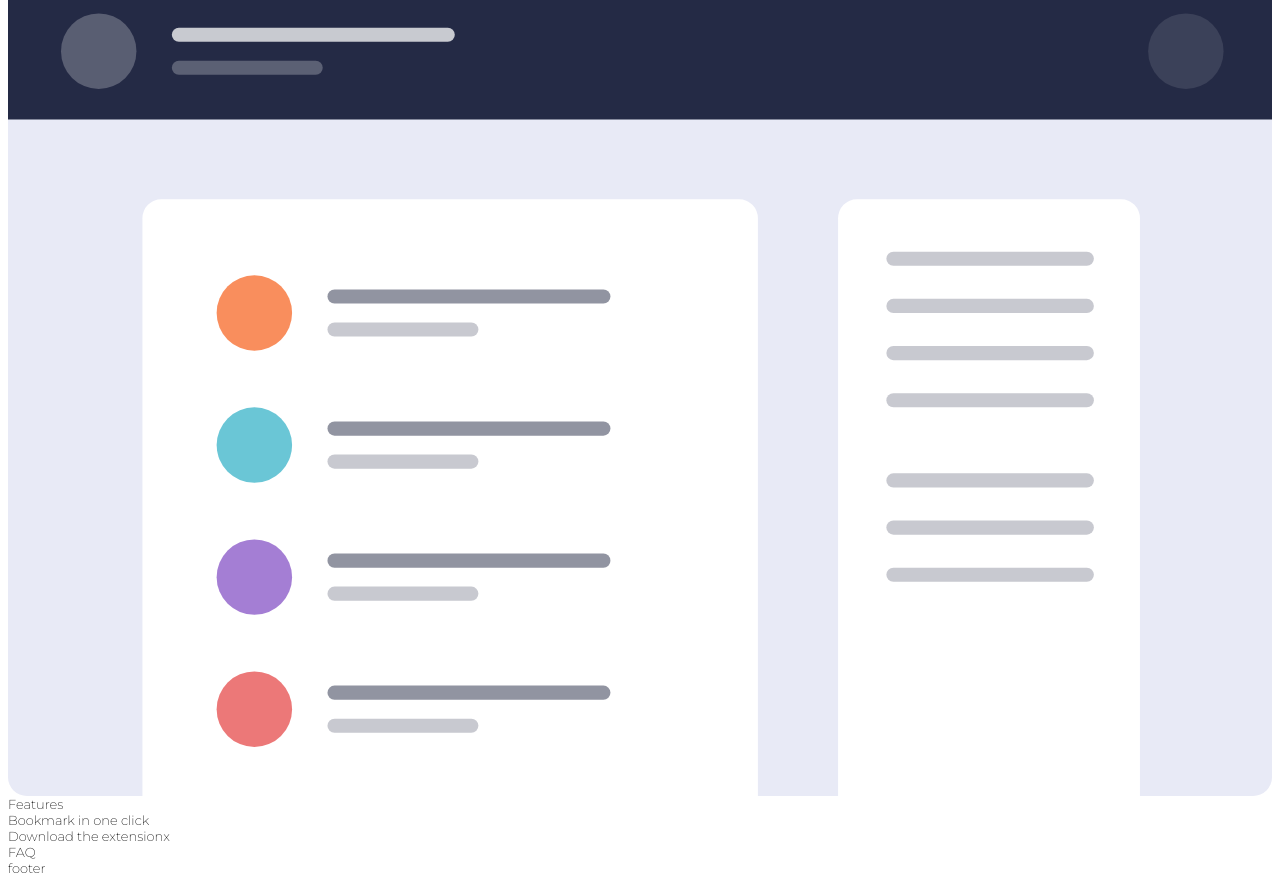
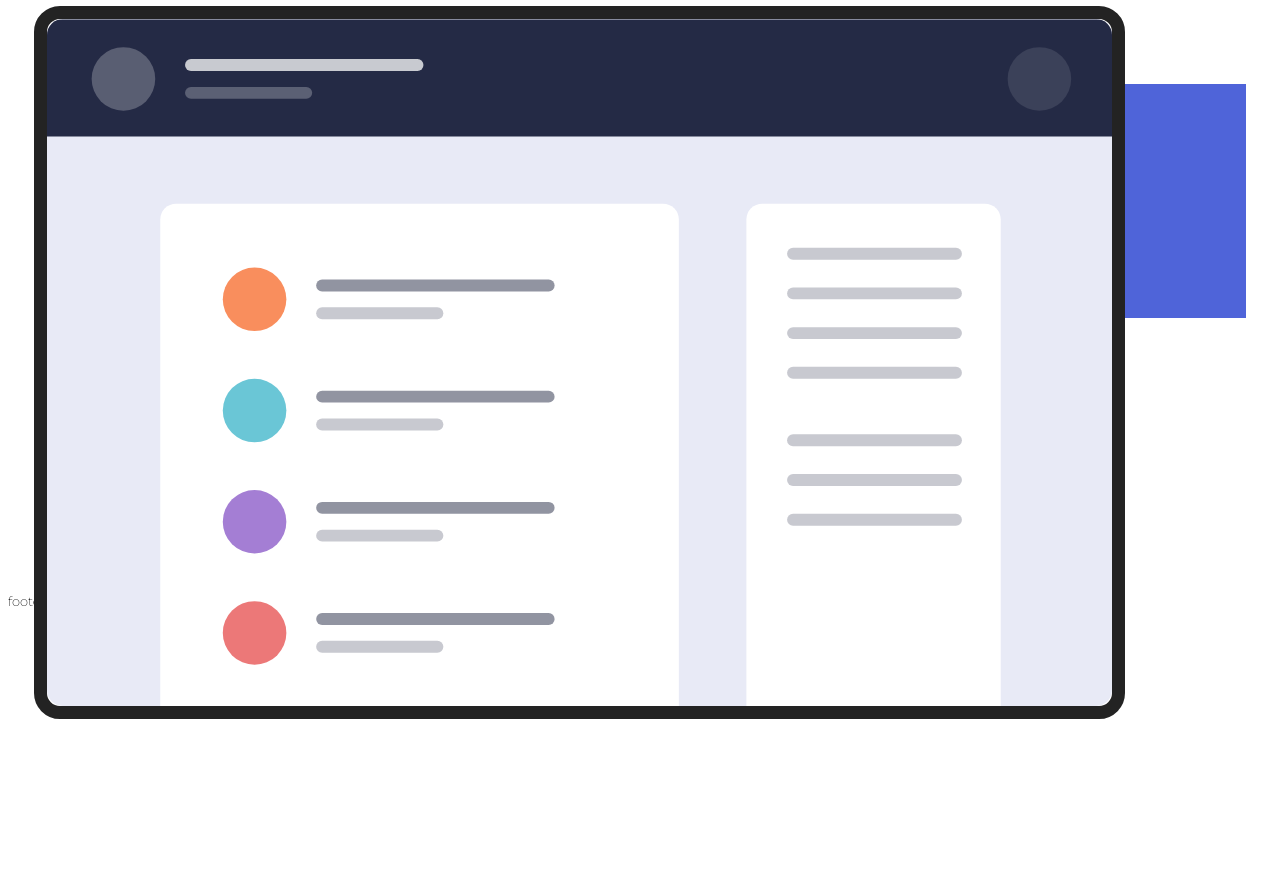
Before and after one commit to valenis96/ITacademy1, a plain HTML site: page src/index.html in a window 1280 px wide. Shown: the part 53-937 px from the top of the page. After the commit the page ends 800 px from the top, so only its background shows below. Drawn offline with Linux system fonts and the light colour scheme.

Commit message:
first section

```diff
--- a/src/index.html
+++ b/src/index.html
@@ -14,9 +14,21 @@
         <img src="..\starter-code\images\logo-bookmark.svg" alt="">
         <nav class="landing-page--header-nav">nav</nav>
     </header>
-    <main class="landing-page--main">
-        <section class="landing-page--main-description">
-            <img src="..\starter-code\images\illustration-features-tab-1.svg" alt="">
+    <!-- naming classi??? struttura??? sicura??? -->
+    <main class="landing-page--container">
+        <section class="landing-page--desc">
+            <div class="landing-page--desc-image">
+                <img class="landing-page--desc-img" src="..\starter-code\images\illustration-features-tab-1.svg" alt="">
+                <div class="landing-page--desc-shape"></div>
+            </div>
+            <div class="landing-page--desc-text">
+                <h1 class="landing-page--desc-title">A Simple Bookmark Manager</h1>
+                <p class="landing-page--desc-paragraf">A clean and simple interface to organizza your favorite websites. Open a new browser tab and see your sites load instantly. Try for free.</p>
+                <div class="landing-page--desc-buttons">
+                    <button class="landing-page--desc-btn">Get it on Chrome</button>
+                    <button class="landing-page--desc-btn btn-secondary">Get it on Firefox</button>
+                </div>
+            </div>
         </section>
         <section>Features</section>
         <section>Bookmark in one click</section>
--- a/src/style.css
+++ b/src/style.css
@@ -4,20 +4,89 @@
     font-weight: 200;
     font-style: normal;
     font-size: small;
+    box-sizing: border-box;
 }
 
-.landing-page--header{
+html {
+    width: 100%;
+    margin: auto;
+}
+
+.landing-page--header {
     display: flex;
     align-items: center;
     justify-content: space-between;
 }
 
-.landing-page--main{
+.landing-page--container {
+    display: flex;
+    flex-direction: column;
+    margin: 2rem;
+}
+
+.landing-page--desc {
+    display: flex;
+    flex-direction: column;
+    align-items: center;
+}
+
+.landing-page--desc-image {
+    width: 100%;
+    position: relative;
+    padding-right: 5rem;
+}
+
+.landing-page--desc-img {
+    border: 1rem solid #232323;
+    border-radius: 2rem;
+    width: 90%;
+    position: absolute;
+}
+
+.landing-page--desc-shape {
+    background-color: #4f64d9;
+    width: 100%;
+    height: 18rem;
+    border-radius: 70% 0 0 50%;
+    margin: 6rem 0 0 5rem;
+}
+
+.landing-page--desc-text {
+    margin: 0 2rem;
     display: flex;
     flex-direction: column;
 }
 
-.landing-page--main-description {
+.landing-page--desc-title {
+    font-size: 2rem;
+    text-align: center;
+    font-weight: 800;
+    color: #232323;
+}
+
+.landing-page--desc-paragraf {
+    text-align: center;
+}
+
+.landing-page--desc-buttons {
+    padding: 1rem 0;
     display: flex;
-    flex-direction: column;
+    gap: 1rem;
+    justify-content: center;
 }
+
+
+.landing-page--desc-btn {
+    padding: 1rem;
+    color: white;
+    font-weight: 400;
+    background-color: #4f64d9;
+    border-radius: 1rem;
+    border: 0;
+    box-shadow: 3px 8px 10px #23232323;
+}
+
+.btn-secondary {
+    color: #232323;
+    background-color: #e8eaf6;
+}
```
